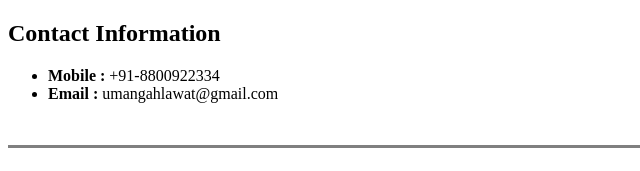
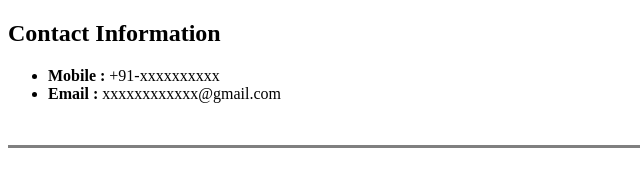
Before and after one commit to umangahlawat/mycv, a plain HTML site: page contact.html in a window 1280 px wide. Shown: the top 171 px of the page, 0-640 px from the left. Drawn offline with Linux system fonts and the light colour scheme.

Commit message:
updated contact info

```diff
--- a/contact.html
+++ b/contact.html
@@ -9,8 +9,8 @@
 <body>
     <h2>Contact Information</h2>
     <Ul>
-        <li><strong>Mobile : </strong> +91-8800922334</li>
-        <li><strong>Email : </strong> umangahlawat@gmail.com</li>
+        <li><strong>Mobile : </strong> +91-xxxxxxxxxx</li>
+        <li><strong>Email : </strong> xxxxxxxxxxxx@gmail.com</li>
     </Ul><br>
     <hr size="3" noshade><br>
     <form action="mailto:umangahlawat@outlook.com" method="post" enctype="text/plain">
```
